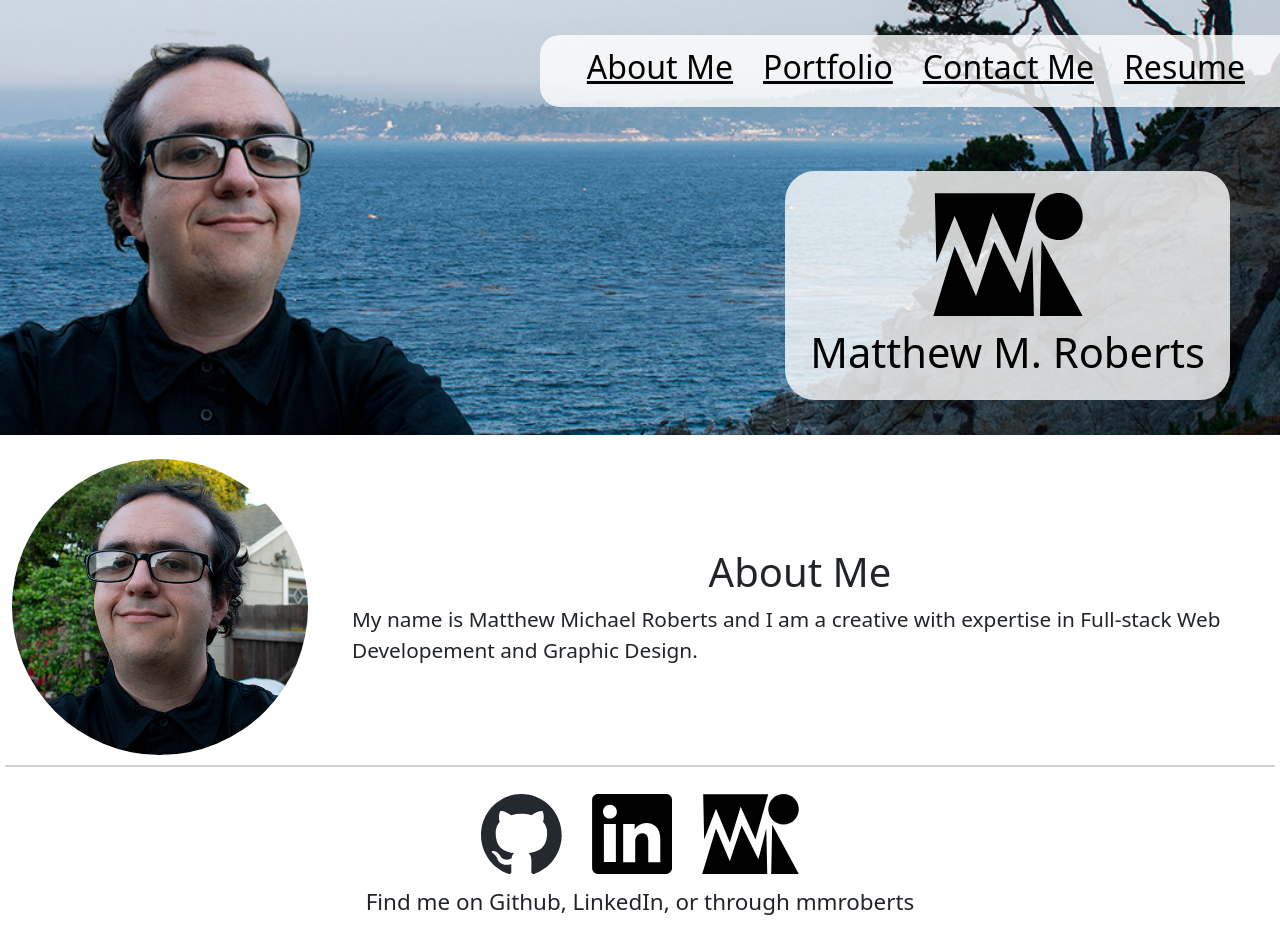
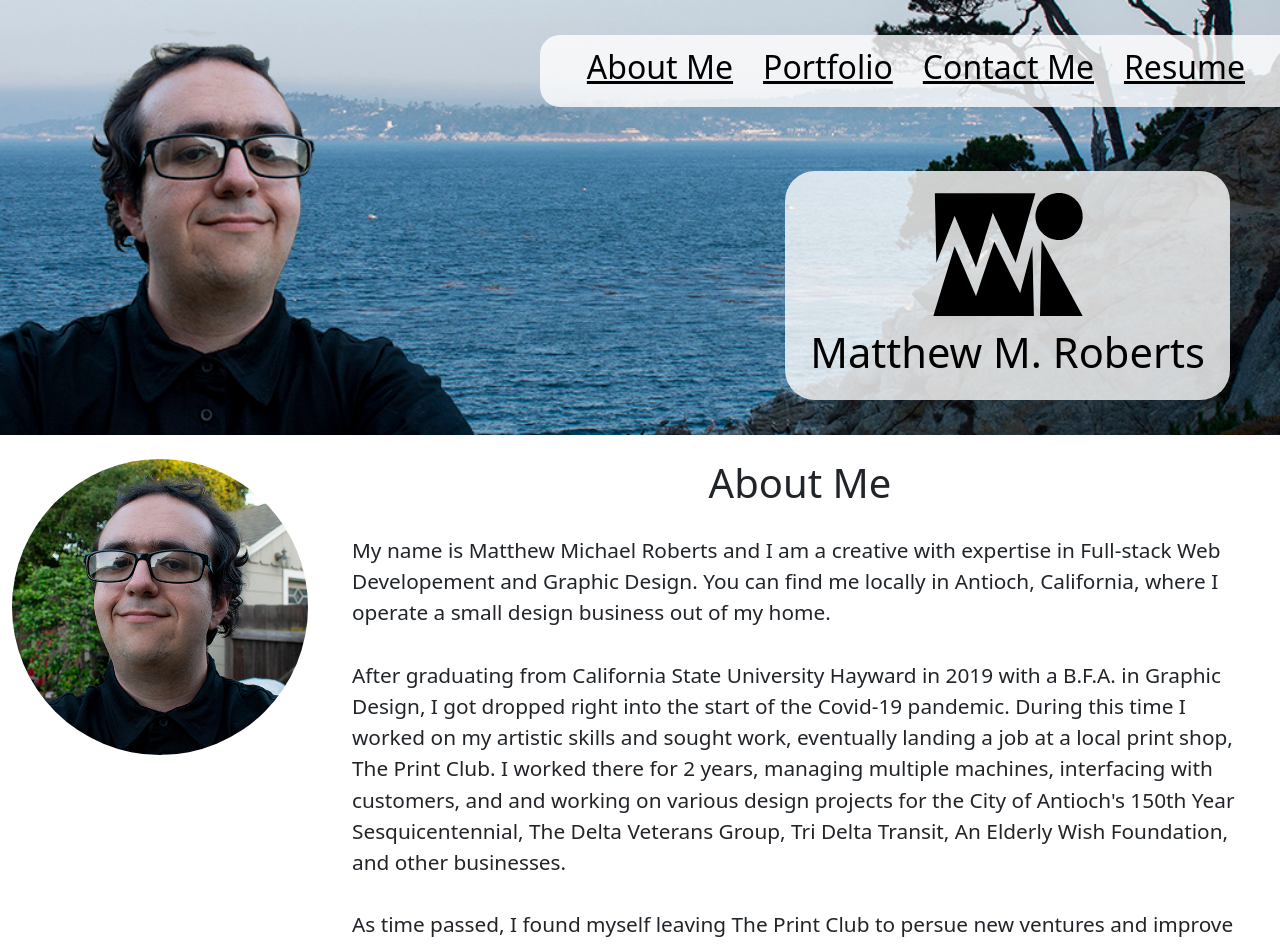
Before and after one commit to Mattmrob/r-portfolio, a React (Vite) app: page / in a window 1280 px wide. Shown: the top 946 px of the page. Built offline with nearby package versions, Linux system fonts and the light colour scheme.

Commit message:
finished About Me Page, going to work on Resume, then Portfolio tomorrow, and Contact Me hopefully

```diff
--- a/src/index.css
+++ b/src/index.css
@@ -3,6 +3,13 @@
     --headerb: rgb(255,255,255,.8);
 }
 
+a {
+    color: black;
+}
+
+a:hover {
+    color: grey;
+}
 
 /* ------------ HEADER STARTS HERE --------------- */
 
@@ -343,20 +350,33 @@ border-top: solid rgb(20, 20, 20, .2) 2px;
 
 /* ------------ ABOUT ME PAGE STARTS HERE --------------- */
 
+.profileimg-container {
+    text-align: center;
+}
+
 .profileimg {
     border-radius: 100%;
-    background-color: red;
     width: 100%;
 }
 
 .title {
     text-align: center;
+    padding: 0px 0px 20px 0px;
 }
 
 .bodytxt {
     font-size: 1.3em;
-    margin: 0px 20px 0px 20px;
+    margin: 0px 20px 20px 20px;
     padding: 0px
+}
+
+@media (max-width:767px) {
+
+.profileimg {
+    width: 70%;
+    margin-bottom: 30px;
+}
+
 }
 
 /* ------------ ABOUT ME PAGE ENDS HERE --------------- */
--- a/src/pages/About.jsx
+++ b/src/pages/About.jsx
@@ -5,15 +5,43 @@ export default function AboutPage() {
 
         <div className='row align-center'>
 
-          <div className="col-3 test d-flex justify-content-center">
-            <img className="profileimg" src="./src/assets/imgs/profileimg.jpg" alt="A picture of myself" />
+          <div className="col-md-3 d-flex justify-content-center">
+            <div className="profileimg-container">
+              <img className="profileimg" src="./src/assets/imgs/profileimg.jpg" alt="A picture of myself" />
+            </div>
           </div>
 
-          <div className="d-flex flex-column justify-content-center col-9">
+          <div className="d-flex flex-column justify-content-center col-md-9">
             <h1 className="title">About Me</h1>
             <p className="bodytxt">
               My name is Matthew Michael Roberts and I am a creative with expertise in Full-stack Web Developement and Graphic Design.
+              You can find me locally in Antioch, California, where I operate a small design business out of my home.
 
+            <br></br>
+            <br></br>
+
+            After graduating from California State University Hayward in 2019 with a B.F.A. in Graphic Design, I got dropped right into
+            the start of the Covid-19 pandemic. During this time I worked on my artistic skills and sought work, eventually landing a
+            job at a local print shop, The Print Club. I worked there for 2 years, managing multiple machines, interfacing with customers, and
+            and working on various design projects for the City of Antioch's 150th Year Sesquicentennial,
+            The Delta Veterans Group, Tri Delta Transit, An Elderly Wish Foundation, and other businesses.
+
+            <br></br>
+            <br></br>
+
+            As time passed, I found myself leaving The Print Club to persue new ventures and improve my skills further. I opened up
+            a small design business in 2023 by the name of mmroberts, to which I offer design services such as logo design,
+            image vectorization, flier design, and business card design. Continuing to push myself, I then enrolled into the UC Berkely
+            Full-Stack Developement Bootcamp, a program to get me up-to-date on the latest web developement technologies.
+
+            <br></br>
+            <br></br>
+
+            I am currently looking for employment, so please take a look at my resume and my Portfolios if you are interested!
+            <br></br>
+            My Web Portfolio is current hosted on this site - just click the 'portfolio' link at the top!
+            <br></br>
+            My Design Portfolio is hosted <a target="_blank" href="https://mmroberts.com/pages/portfolio.html">here</a>!
             </p>
           </div>
 
```
